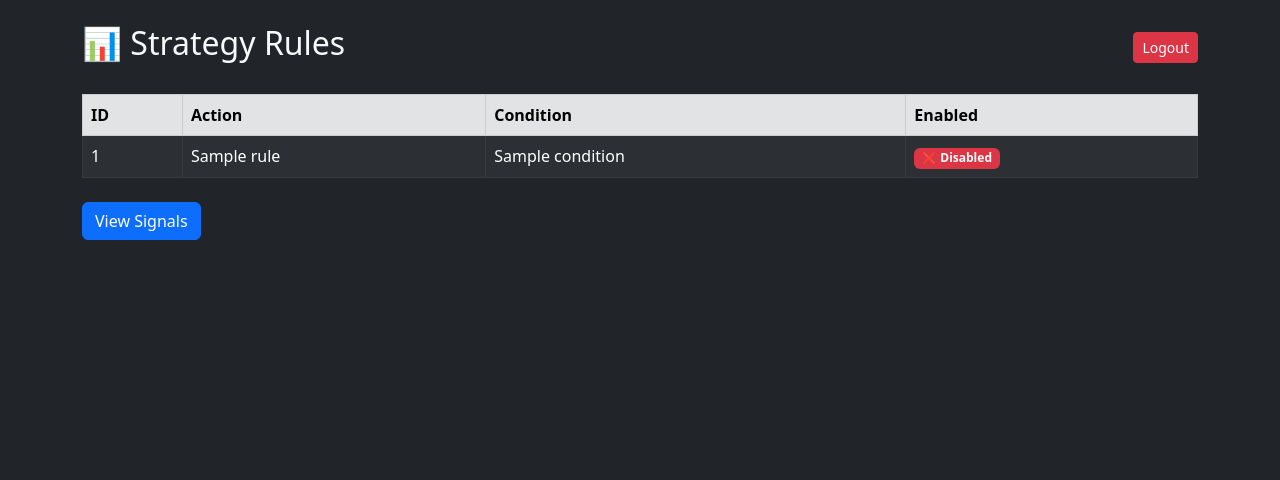
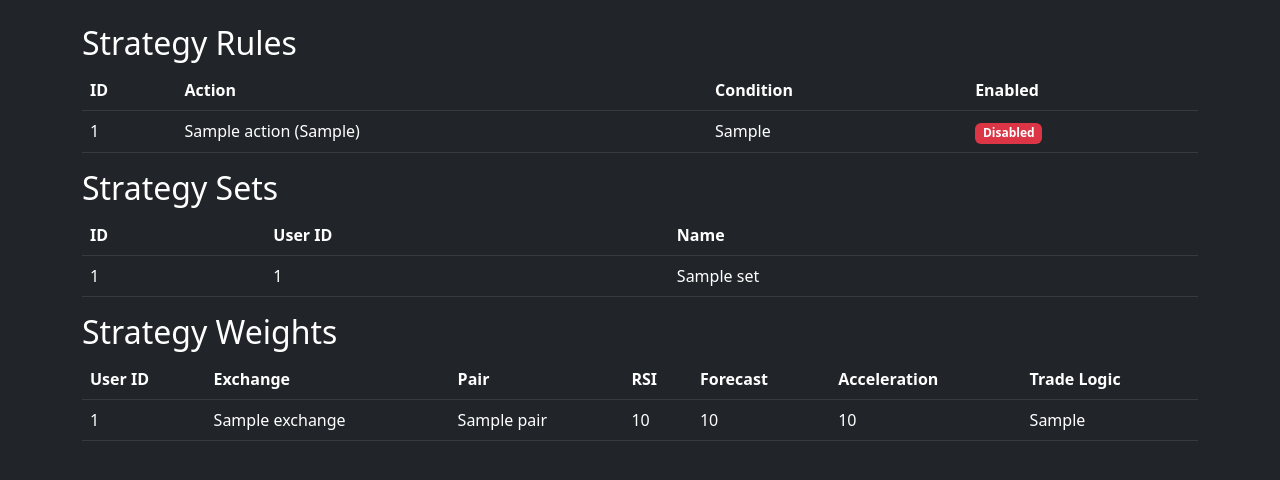
Before and after one commit to sliusenko/multi-trade-ui, a Flask app: template app/templates/dashboard.html in a window 1280 px wide. Shown: the top 480 px of the page. Run offline with Flask 3, Linux system fonts and the light colour scheme; the template is opened without the code that fills it: most values are stand-ins (such as "Sample title", 1, 10 or a date in 2020); parts of the project's set-up code (start-up, migrations or seed data) failed here and were passed over.

Commit message:
create ui

```diff
--- a/app/templates/dashboard.html
+++ b/app/templates/dashboard.html
@@ -1,38 +1,30 @@
 <!DOCTYPE html>
-<html lang="en">
+<html>
 <head>
-    <meta charset="UTF-8">
-    <title>Dashboard - Strategy Rules</title>
-    <link rel="stylesheet" href="https://cdn.jsdelivr.net/npm/bootstrap@5.3.0/dist/css/bootstrap.min.css">
+    <title>Strategy Dashboard</title>
+    <link href="https://cdn.jsdelivr.net/npm/bootstrap@5.3.0/dist/css/bootstrap.min.css" rel="stylesheet">
 </head>
-<body class="bg-dark text-light">
+<body class="bg-dark text-white">
+<div class="container mt-4">
 
-<div class="container py-4">
-    <div class="d-flex justify-content-between align-items-center mb-4">
-        <h2>📊 Strategy Rules</h2>
-        <a href="/logout" class="btn btn-danger btn-sm">Logout</a>
-    </div>
-
-    <table class="table table-dark table-striped table-bordered align-middle">
-        <thead class="table-secondary text-dark">
+    <h2>Strategy Rules</h2>
+    <table class="table table-dark table-hover">
+        <thead>
             <tr>
-            <th>ID</th>
-            <th>Action</th>
-            <th>Condition</th>
-            <th>Enabled</th>
+                <th>ID</th><th>Action</th><th>Condition</th><th>Enabled</th>
             </tr>
         </thead>
         <tbody>
-        {% for rule in rules %}
+        {% for r in rules %}
             <tr>
-            <td>{{ rule.id }}</td>
-            <td>{{ rule.name }}</td>
-            <td>{{ rule.condition }}</td>
+                <td>{{ r.id }}</td>
+                <td>{{ r.action }} ({{ r.condition_type }})</td>
+                <td>{{ r.condition_type }}</td>
                 <td>
-                {% if rule.enabled %}
-                    <span class="badge bg-success">✅ Enabled</span>
+                    {% if r.enabled %}
+                        <span class="badge bg-success">Enabled</span>
                     {% else %}
-                    <span class="badge bg-danger">❌ Disabled</span>
+                        <span class="badge bg-danger">Disabled</span>
                     {% endif %}
                 </td>
             </tr>
@@ -40,10 +32,47 @@
         </tbody>
     </table>
 
-    <div class="mt-4">
-        <a href="/signals" class="btn btn-primary">View Signals</a>
+    <h2>Strategy Sets</h2>
+    <table class="table table-dark table-hover">
+        <thead>
+            <tr>
+                <th>ID</th><th>User ID</th><th>Name</th>
+            </tr>
+        </thead>
+        <tbody>
+        {% for s in sets %}
+            <tr>
+                <td>{{ s.id }}</td>
+                <td>{{ s.user_id }}</td>
+                <td>{{ s.name }}</td>
+            </tr>
+        {% endfor %}
+        </tbody>
+    </table>
+
+    <h2>Strategy Weights</h2>
+    <table class="table table-dark table-hover">
+        <thead>
+            <tr>
+                <th>User ID</th><th>Exchange</th><th>Pair</th>
+                <th>RSI</th><th>Forecast</th><th>Acceleration</th><th>Trade Logic</th>
+            </tr>
+        </thead>
+        <tbody>
+        {% for w in weights %}
+            <tr>
+                <td>{{ w.user_id }}</td>
+                <td>{{ w.exchange }}</td>
+                <td>{{ w.pair }}</td>
+                <td>{{ w.rsi_weight }}</td>
+                <td>{{ w.forecast_weight }}</td>
+                <td>{{ w.acceleration_weight }}</td>
+                <td>{{ w.trade_logic }}</td>
+            </tr>
+        {% endfor %}
+        </tbody>
+    </table>
+
 </div>
-</div>
-
 </body>
 </html>
```
Also changed, not shown: app/templates/strategy_dashboard.html (+84 -40 lines). Lines whose indentation alone changed are shown as unchanged.
